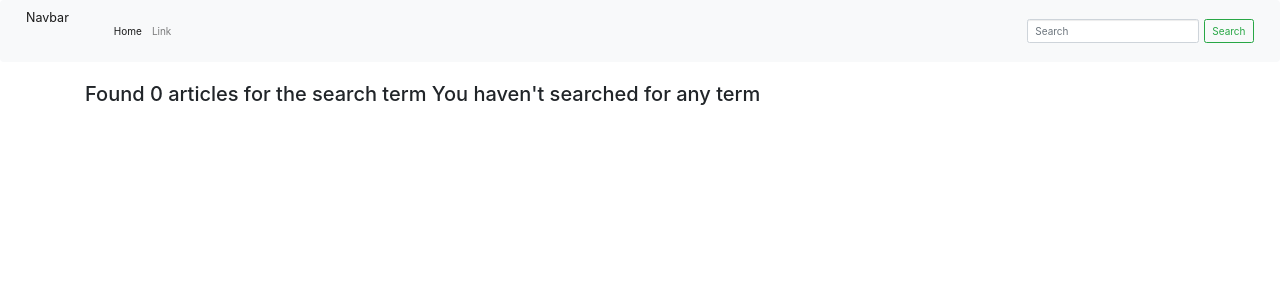
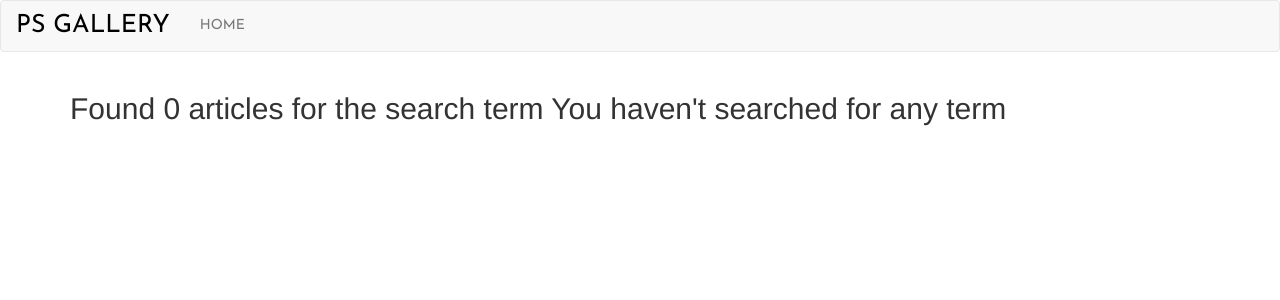
Before and after one commit to LewisNjagi/personal-gallery-app, a Django app: page /search/ in a window 1280 px wide. Shown: the top 300 px of the page. Run offline with Django 3.2, Linux system fonts and the light colour scheme; some libraries are stand-ins or nearby versions.

Commit message:
add bootstrap3 navbar

```diff
--- a/personal/templates/navbar.html
+++ b/personal/templates/navbar.html
@@ -1,24 +1,30 @@
-<link rel="stylesheet" href="https://cdn.jsdelivr.net/npm/bootstrap@4.6.0/dist/css/bootstrap.min.css"
-    integrity="sha384-B0vP5xmATw1+K9KRQjQERJvTumQW0nPEzvF6L/Z6nronJ3oUOFUFpCjEUQouq2+l" crossorigin="anonymous">
-<nav class="navbar navbar-expand-lg navbar-light bg-light">
-    <a class="navbar-brand" href="#">Navbar</a>
-    <button class="navbar-toggler" type="button" data-toggle="collapse" data-target="#navbarSupportedContent"
-        aria-controls="navbarSupportedContent" aria-expanded="false" aria-label="Toggle navigation">
-        <span class="navbar-toggler-icon"></span>
-    </button>
+<link rel="preconnect" href="https://fonts.gstatic.com">
+<link href="https://fonts.googleapis.com/css2?family=Josefin+Sans&display=swap" rel="stylesheet">
+<nav class="navbar navbar-default">
+    <div class="container-fluid">
+      <!-- Brand and toggle get grouped for better mobile display -->
+      <div class="navbar-header">
+        <button type="button" class="navbar-toggle collapsed" data-toggle="collapse" data-target="#bs-example-navbar-collapse-1" aria-expanded="false">
+          <span class="sr-only">Toggle navigation</span>
+          <span class="icon-bar"></span>
+          <span class="icon-bar"></span>
+          <span class="icon-bar"></span>
+        </button>
+        <a class="navbar-brand" href="/" style="color: black; font-size: 25px; font-family: 'Josefin Sans', sans-serif;">PS GALLERY</a>
+      </div>
 
-    <div class="collapse navbar-collapse" id="navbarSupportedContent">
-        <ul class="navbar-nav mr-auto">
-            <li class="nav-item active">
-                <a class="nav-link" href="#">Home <span class="sr-only">(current)</span></a>
-            </li>
-            <li class="nav-item">
-                <a class="nav-link" href="#">Link</a>
-            </li>
+      <!-- Collect the nav links, forms, and other content for toggling -->
+      <div class="collapse navbar-collapse" id="bs-example-navbar-collapse-1">
+        <ul class="nav navbar-nav">
+          <li style="font-family: 'Josefin Sans', sans-serif;"><a href="/">HOME</a></li>
+
         </ul>
-        <form class="form-inline my-2 my-lg-0">
-            <input class="form-control mr-sm-2" type="search" placeholder="Search" aria-label="Search">
-            <button class="btn btn-outline-success my-2 my-sm-0" type="submit">Search</button>
-        </form>
-    </div>
-</nav>
+        <!-- <form class="navbar-form navbar-right" role="search" action="{% url 'search_results' %}">
+          <div class="form-group">
+            <input type="text" class="form-control" type="search" placeholder="Search Category" name="category">
+          </div>
+          <button type="submit" class="btn btn-primary">Search</button>
+        </form> -->
+      </div><!-- /.navbar-collapse -->
+    </div><!-- /.container-fluid -->
+  </nav>
```
